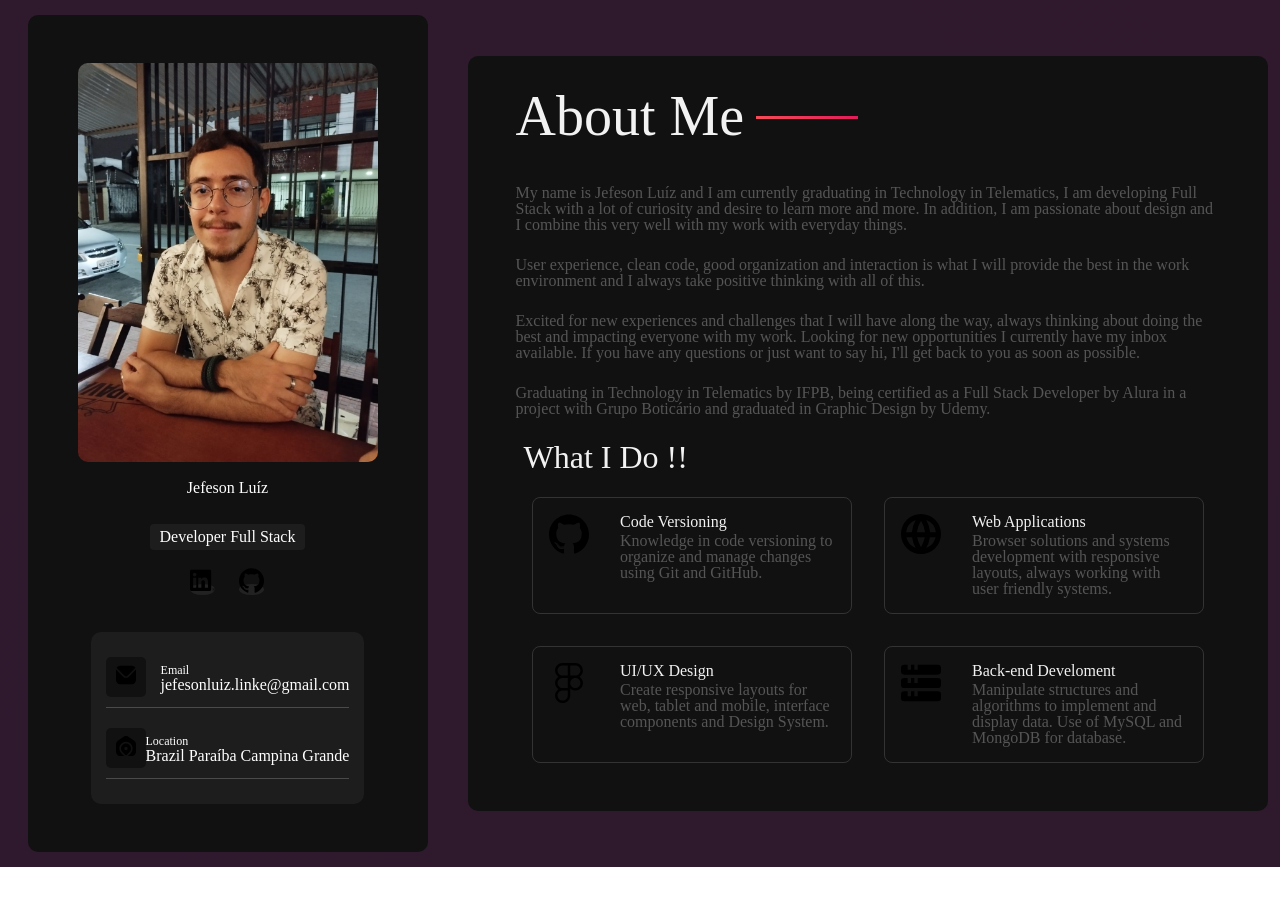
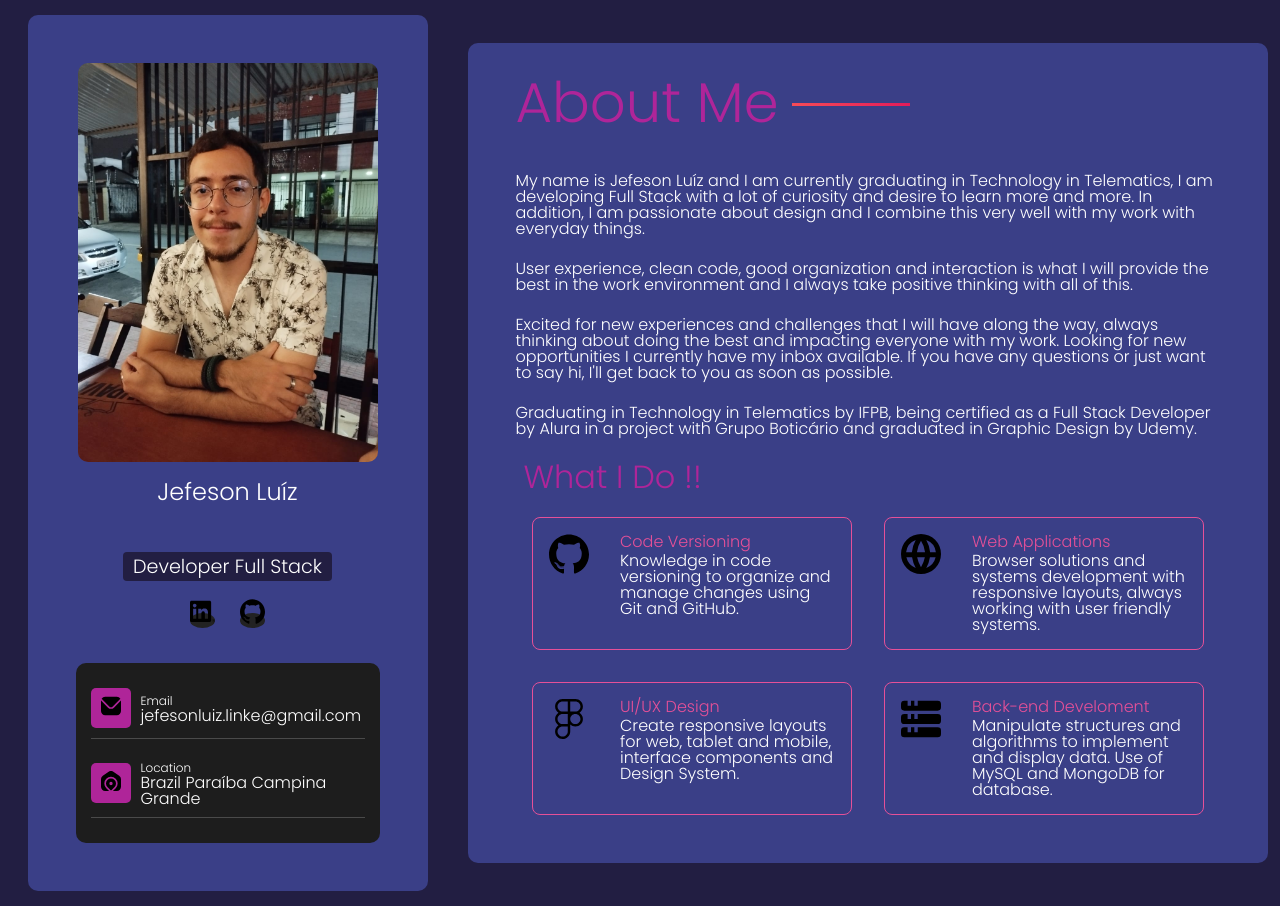
Before and after one commit to JefesonLuiz/jefeson64.github.io, a plain HTML site: page index.html in a window 1280 px wide. Before the commit the page ends 867 px from the top, so only its background shows below. Drawn offline with Linux system fonts and the light colour scheme.

Commit message:
modelo 2.0

```diff
--- a/css/style.css
+++ b/css/style.css
@@ -1,14 +1,8 @@
 :root{
-    --purple: #2F192E;
-    --purple-light: #30192d;
-    --dark-blue: #012677;
-    --blue: #5c65c0;
-    --skyblue: #00b4fc;
-    --light-blue: #005bc5;
-    --dark-pink: #f64c57;
-    --dark-magenta: #e21b5a;
-    --light-green: #61e2c2;
-    --light-purple: #d9abff;
+    --pink: #E55098;
+    --purple: #221E42;
+    --purple-light: #AF2599;
+    --purple-lighr-light: #3A3F87;
 
 }
 *{
@@ -16,7 +10,7 @@
     padding: 0;
     margin: 0;
     text-decoration: none;
-    font-family: poppins,sans-serif;
+
 }
 
 /*Image-profile and icons*/
@@ -36,7 +30,8 @@
 /*CSS Index.html*/
 
 body{
-    background: linear-gradient(45deg, var(--purple), var(--purple-light));
+    background: #221E42;
+    font-family: 'Poppins', sans-serif;
 }
 .container{
     display: flex;
@@ -48,7 +43,7 @@ body{
     position:relative;
 }
 .profile-card{
-    background: #111;
+    background: #3A3F87;
     width: 400px;
     padding: 3rem;
     border-radius: 10px;
@@ -82,14 +77,16 @@ body{
     flex-direction: column;
 }
 .profile-details .intro h2{
-    margin-bottom: 20px;
+    font-size: 150%;
+    margin-bottom: 40px;
 }
 .profile-details .intro h4{
-    background: #1d1d1d;
+    background: #221E42;
     font-weight: 400;
     border-radius: 4px;
     padding: 5px 10px;
     margin: 8px;
+    font-size: 120%;
 }
 .profile-details .intro .social{
     margin-top: 10px;
@@ -118,8 +115,8 @@ body{
     width: 100%;
 }
 .profile-details .contact-info .row{
-    display: flex;
-    justify-content: space-between;
+    display: grid;
+    grid-template-columns: 50px 1fr;
     align-items: center;
     border-bottom: 1px solid rgb(255, 255, 255, 0.2);
     padding: 10px 0;
@@ -130,7 +127,7 @@ body{
     width: 40px;
     line-height: 45px;
     border-radius: 5px;
-    background-color: #111;
+    background-color: #AF2599;
     text-align: center;
     color: #fff;
     transition: 0.5;
@@ -149,13 +146,13 @@ body{
 /*About Section*/
 
 .about{
-    background-color: #111;
+    background-color: #3A3F87;
     max-width: 800px;
     padding: 2rem 3rem;
     border-radius: 10px;
 }
 .about h1{
-    color: #f2f2f2;
+    color: #AF2599;
     margin-bottom: 1.1rem;
     position: relative;
     display: inline-block;
@@ -171,12 +168,12 @@ body{
     background: linear-gradient(45deg, #f64c57, #e21b5a);
 }
 .about h2{
-    color: #f2f2f2;
+    color: #AF2599;
     font-size: 2rem;
     margin:0.5rem;
 }
 .about p{
-    color: #555;
+    color: #fff;
     margin:1.5rem 0;
 }
 .about .work{
@@ -188,7 +185,7 @@ body{
     display: flex;
     justify-content: space-between;
     border-radius: 8px;
-    border:1px solid #333;
+    border:1px solid #E55098;
     padding:1rem;
     margin: 1rem;
 }
@@ -197,7 +194,7 @@ body{
     color: #555;
 }
 .work .workbox .desc h3{
-    color: #f2f2f2;
+    color: #E55098;
     margin-bottom: 3px;
 }
 .work .workbox .desc p{
--- a/index.html
+++ b/index.html
@@ -6,6 +6,7 @@
     <title>Jefeson Luíz</title>
     <link rel="stylesheet" href="css/reset.css">
     <link rel="stylesheet" href="css/style.css">
+    <link href="https://fonts.googleapis.com/css2?family=Poppins:wght@300&display=swap" rel="stylesheet">
 </head>
 <body>
     <div class="container">
@@ -19,8 +20,8 @@
                     <h2>Jefeson Luíz</h2>
                     <h4>Developer Full Stack</h4>
                     <div class="social">
-                        <a href="#"><i ><img class="fab-linkedin" src="img/icons/linkedin.svg" "></i></a>
-                        <a href="#"><i><img class="fab-github" src="img/icons/github.svg"></i></a>
+                        <a href="https://www.linkedin.com/in/jefeson-lu%C3%ADz-winter64/" target="_blank"><i><img class="fab-linkedin" src="img/icons/linkedin.svg"></i></a>
+                        <a href="https://github.com/JefesonLuiz" target="_blank"><i><img class="fab-github" src="img/icons/github.svg"></i></a>
                     </div>
                 </div>
 
```
